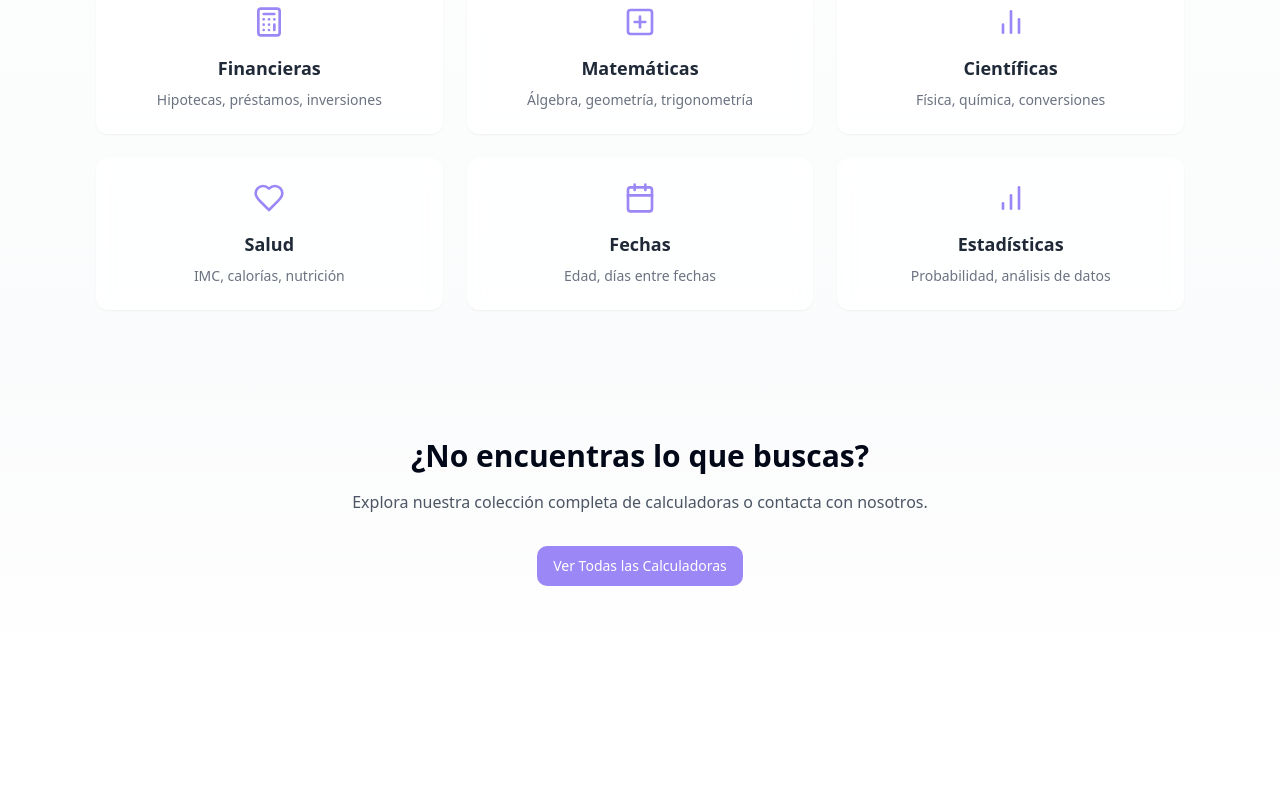
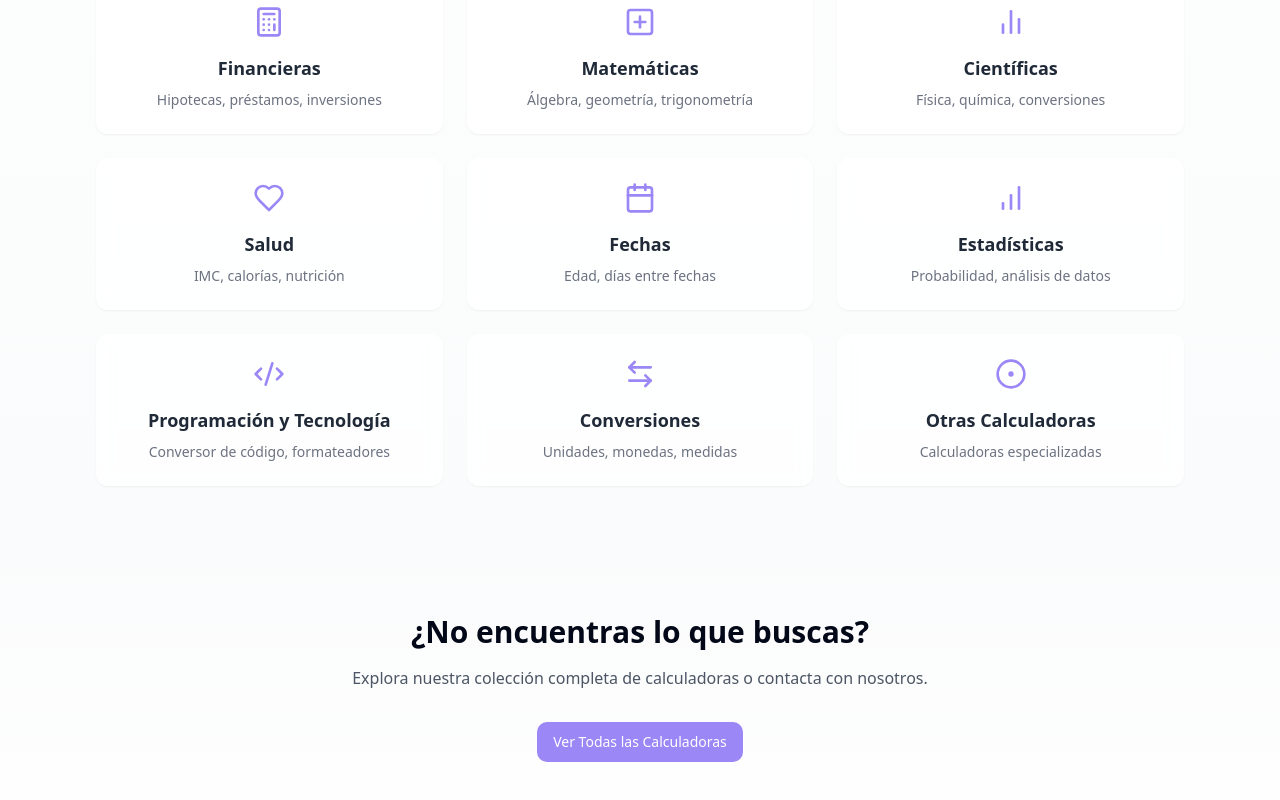
Before and after one commit to kyzerkul/todascalculadoras, a React (Vite) app: page / in a window 1280 px wide. Shown: the part 830-1630 px from the top of the page. Before the commit the page ends 1496 px from the top, so only its background shows below. Built offline with nearby package versions, Linux system fonts and the light colour scheme.

Commit message:
Update CategoryGrid categories
Added "Programación y Tecnología", "Conversiones", and "Otras Calculadoras" categories to the CategoryGrid component.

```diff
--- a/src/components/CategoryGrid.tsx
+++ b/src/components/CategoryGrid.tsx
@@ -1,5 +1,5 @@
 
-import { Calculator, PlusSquare, BarChart2, Heart, Calendar, BarChart } from "lucide-react";
+import { Calculator, PlusSquare, BarChart2, Heart, Calendar, BarChart, Code2, ArrowLeftRight, CircleDot } from "lucide-react";
 import CategoryCard from "./CategoryCard";
 
 export const categories = [
@@ -33,6 +33,21 @@ export const categories = [
     description: "Probabilidad, análisis de datos",
     icon: <BarChart className="w-8 h-8" />,
   },
+  {
+    title: "Programación y Tecnología",
+    description: "Conversor de código, formateadores",
+    icon: <Code2 className="w-8 h-8" />,
+  },
+  {
+    title: "Conversiones",
+    description: "Unidades, monedas, medidas",
+    icon: <ArrowLeftRight className="w-8 h-8" />,
+  },
+  {
+    title: "Otras Calculadoras",
+    description: "Calculadoras especializadas",
+    icon: <CircleDot className="w-8 h-8" />,
+  },
 ];
 
 const CategoryGrid = () => {
--- a/src/pages/CategoryPage.tsx
+++ b/src/pages/CategoryPage.tsx
@@ -1,4 +1,3 @@
-
 import { Button } from "@/components/ui/button";
 import { Card, CardContent } from "@/components/ui/card";
 import { Calculator } from "lucide-react";
@@ -28,6 +27,9 @@ const categoryCalculators = {
   "salud": [],
   "fechas": [],
   "estadisticas": [],
+  "programacion-y-tecnologia": [],
+  "conversiones": [],
+  "otras-calculadoras": [],
 };
 
 const CategoryPage = () => {
```
